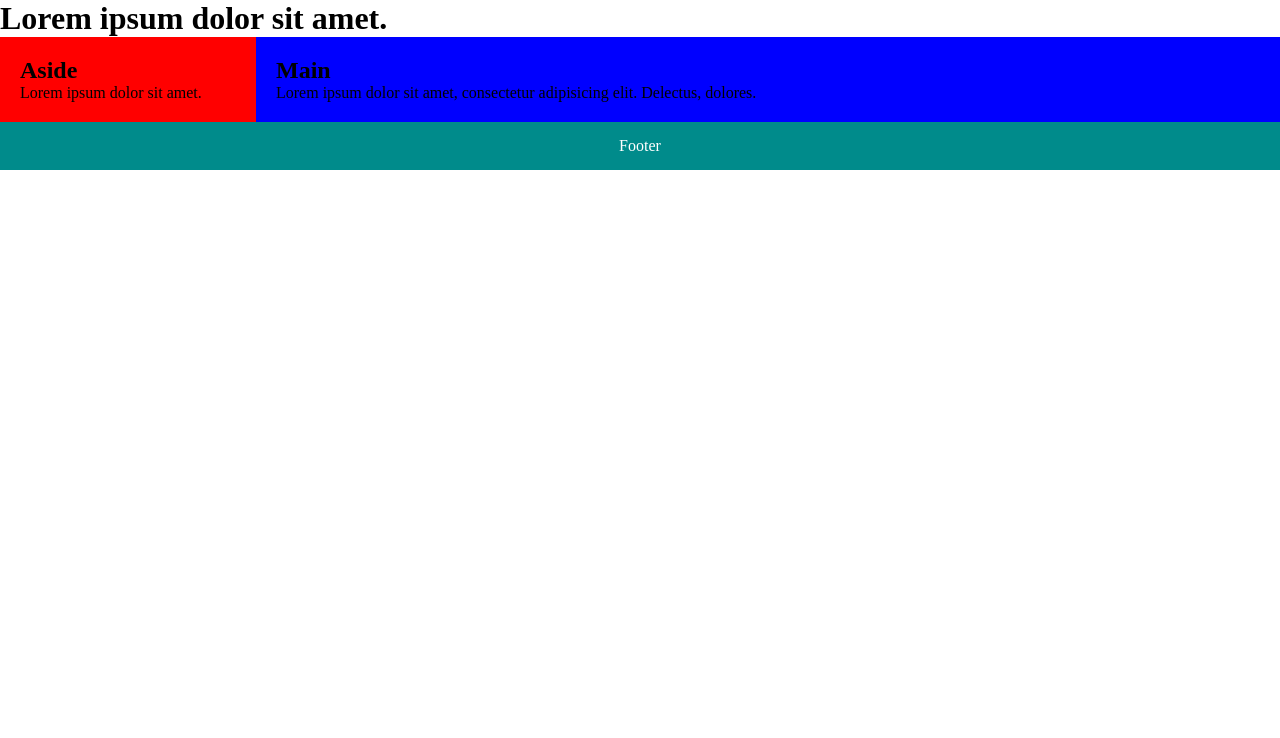
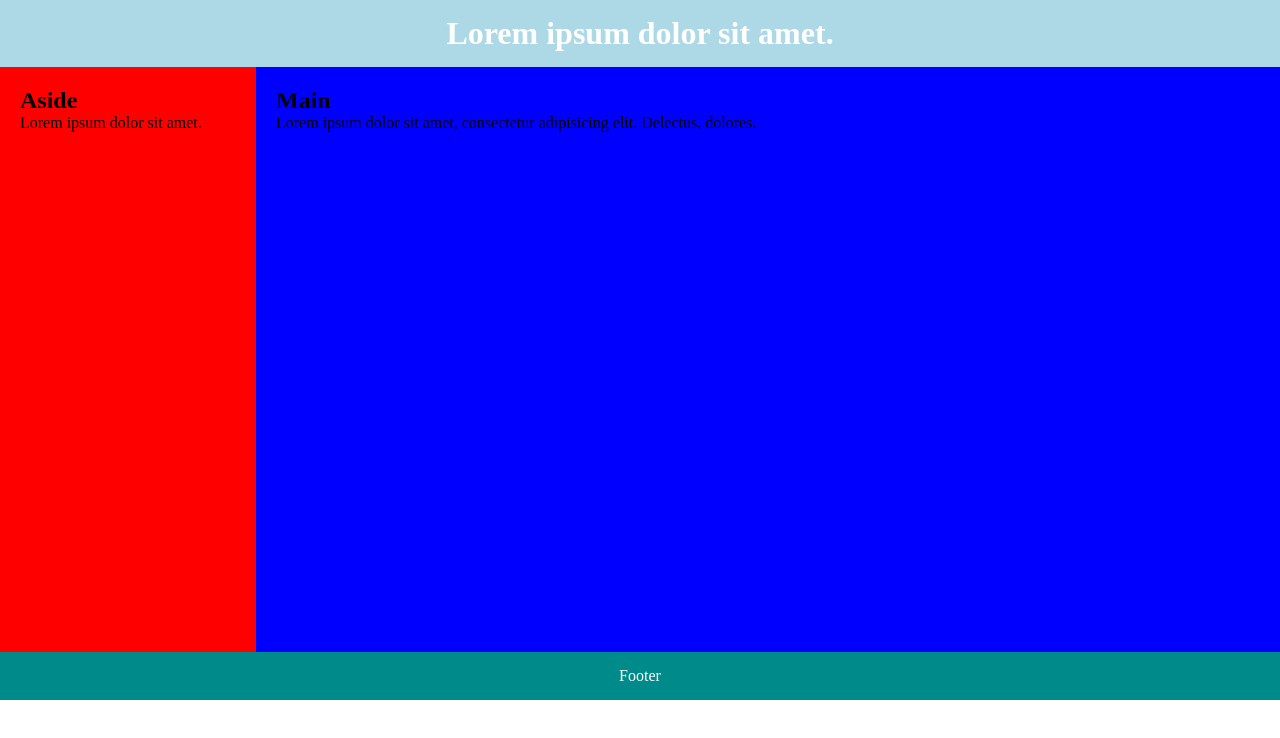
Before and after one commit to rdugandzicTSZ/SJWP, a plain HTML site: page ZAD_1.html in a window 1280 px wide. Drawn offline with Linux system fonts and the light colour scheme.

Commit message:
Update ZAD_1.css

```diff
--- a/ZAD_1.css
+++ b/ZAD_1.css
@@ -4,7 +4,7 @@
     box-sizing: border-box;
 }
 
-.omot{
+.vanjsko{
     width: 100%;
     height: 700px;
 
@@ -12,7 +12,7 @@
     flex-direction: column;
 }
 
-zaglavlje {
+header{
     background-color: lightblue;
     color: white;
     text-align: center;
```
